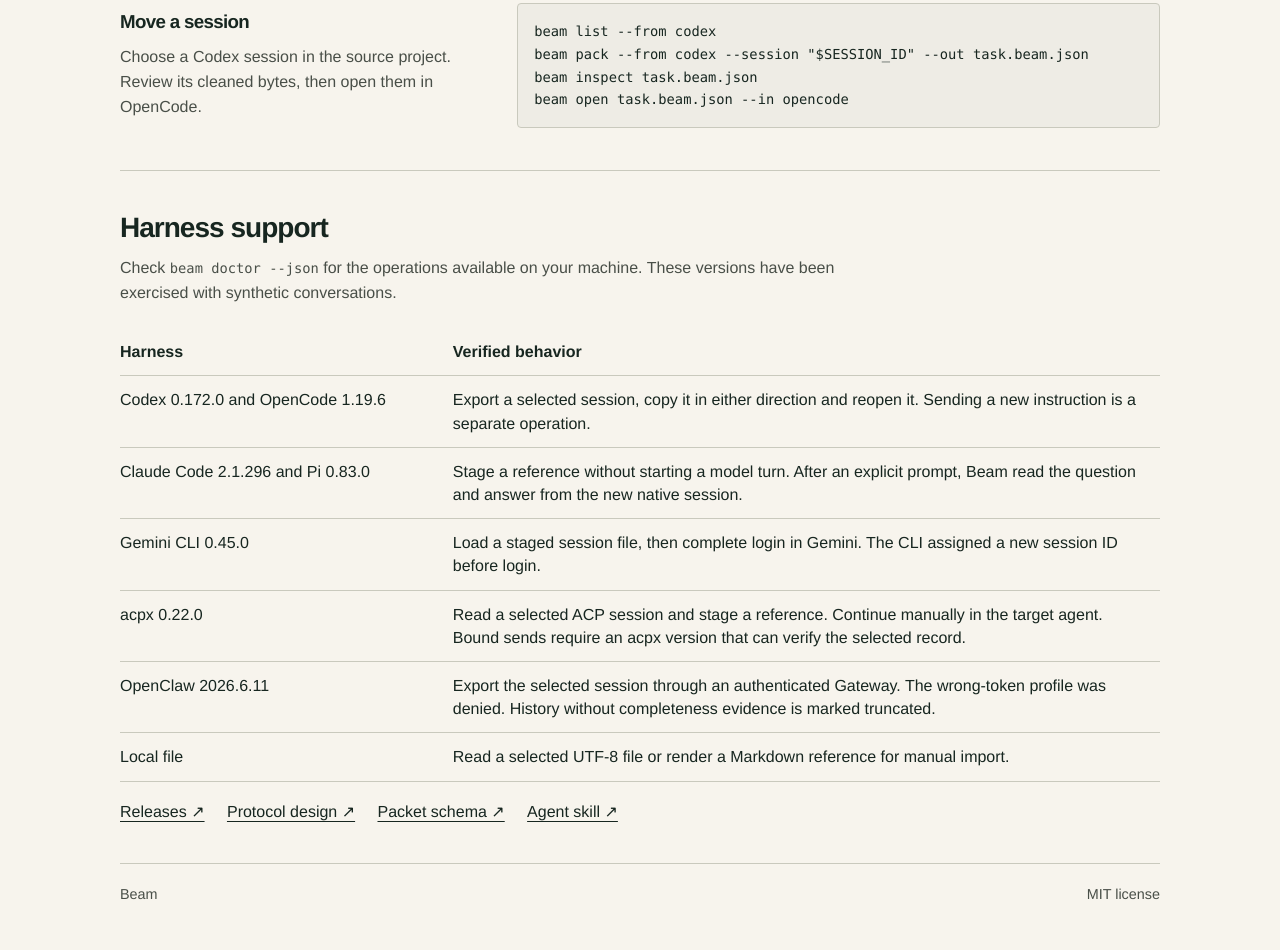
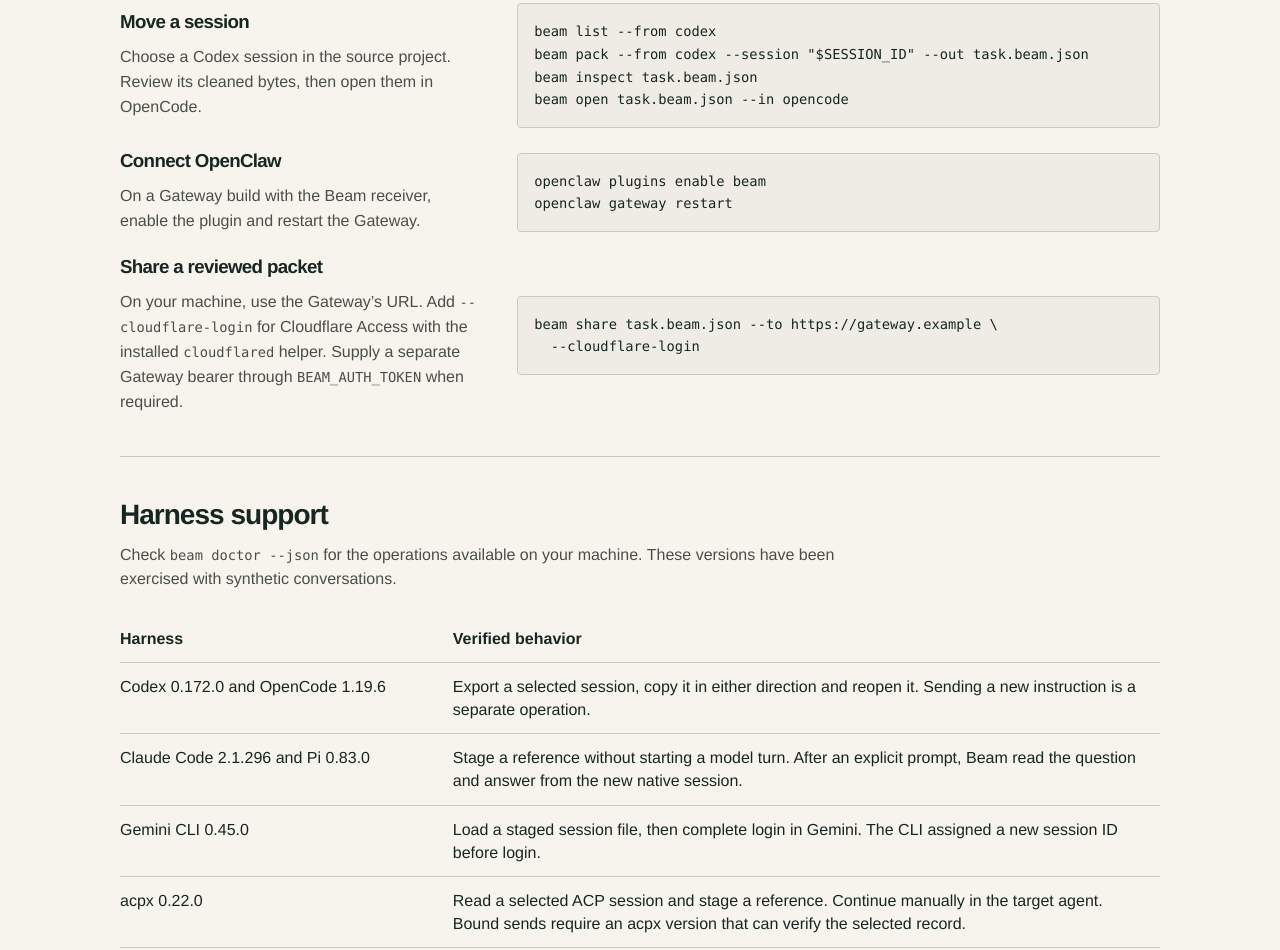
Before and after one commit to openclaw/beam, a plain HTML site: page site/index.html in a window 1280 px wide. Shown: the part 890-1840 px from the top of the page. Before the commit the page ends 1815 px from the top, so only its background shows below. Drawn offline with Linux system fonts and the light colour scheme.

Commit message:
docs(site): show OpenClaw enablement and Cloudflare Access setup

```diff
--- a/site/index.html
+++ b/site/index.html
@@ -44,6 +44,12 @@ beam doctor --json</code></pre>
 beam pack --from codex --session "$SESSION_ID" --out task.beam.json
 beam inspect task.beam.json
 beam open task.beam.json --in opencode</code></pre>
+      <div><h3>Connect OpenClaw</h3><p>On a Gateway build with the Beam receiver, enable the plugin and restart the Gateway.</p></div>
+      <pre><code>openclaw plugins enable beam
+openclaw gateway restart</code></pre>
+      <div><h3>Share a reviewed packet</h3><p>On your machine, use the Gateway’s URL. Add <code>--cloudflare-login</code> for Cloudflare Access with the installed <code>cloudflared</code> helper. Supply a separate Gateway bearer through <code>BEAM_AUTH_TOKEN</code> when required.</p></div>
+      <pre><code>beam share task.beam.json --to https://gateway.example \
+  --cloudflare-login</code></pre>
     </section>
     <section id="support" aria-labelledby="support-title">
       <h2 id="support-title">Harness support</h2>
```
